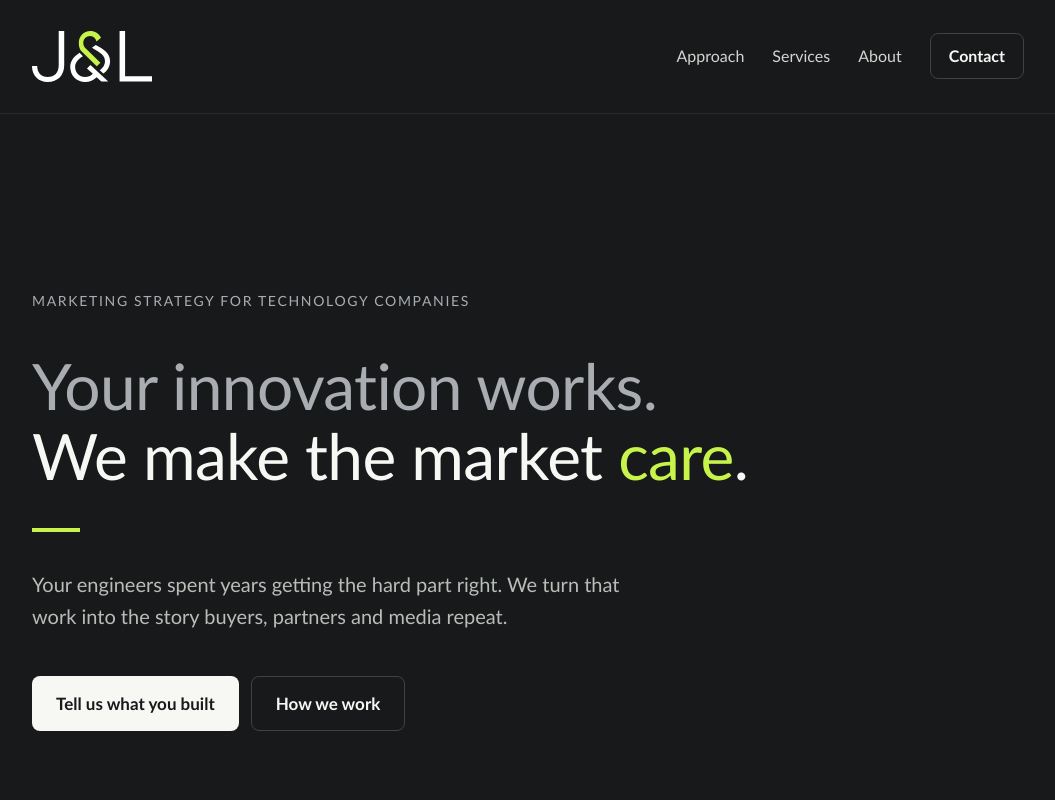
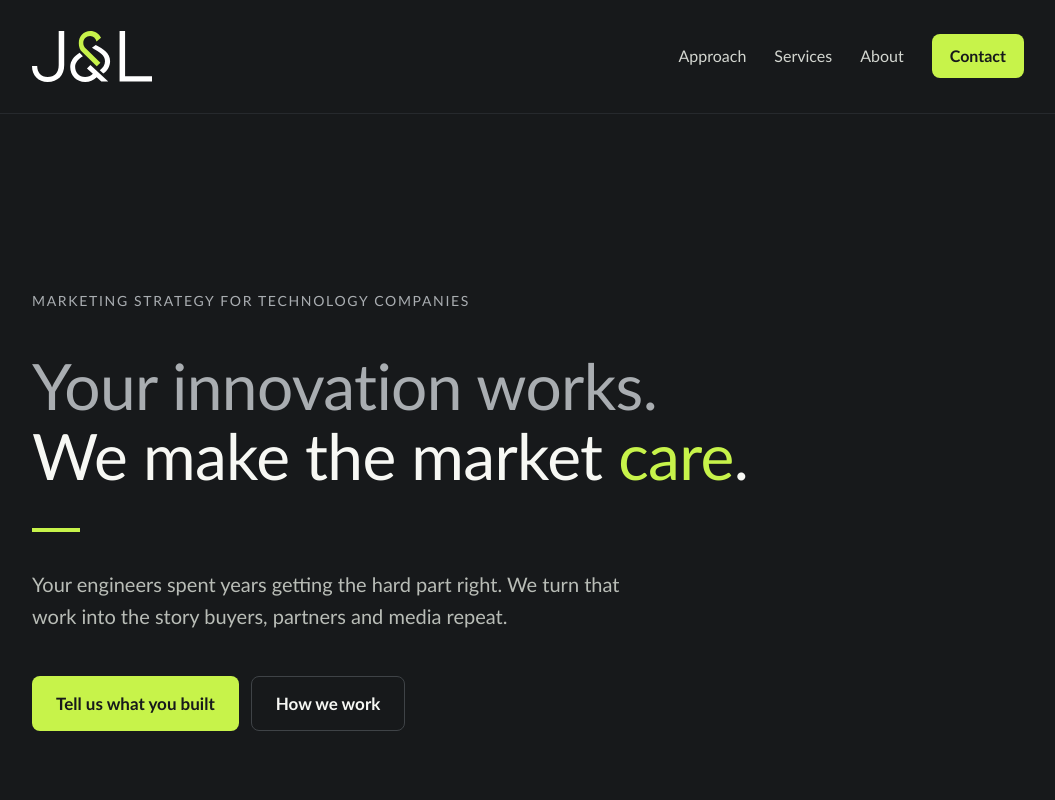
Before and after one commit to jerryjungle/jlstgco-site, a plain HTML site: page index.html in a window 1280 px wide. Shown: the top 800 px of the page, without its empty margins (112-1167 px from the left). Drawn offline with Linux system fonts and the light colour scheme.

Commit message:
Restore chartreuse block buttons
Co-Authored-By: Claude Opus 5.5 <noreply@anthropic.com>
Claude-Session: https://claude.ai/code/session_01C1juADesMAasRMYEaovynv

```diff
--- a/styles.css
+++ b/styles.css
@@ -195,3 +195,9 @@ body { font-size: 18px; }
 .cta p { font-size: 18px; }
 .site-footer .wrap { font-size: 15px; }
 .tagline { font-size: 17px; }
+
+/* Chartreuse block buttons (restored at owner's request) */
+.btn-light { background: var(--accent); color: var(--ink); }
+.btn-light:hover { background: #D4F76A; color: var(--ink); }
+.nav .btn-nav { background: var(--accent); color: var(--ink); border: 0; }
+.nav .btn-nav:hover, .nav .btn-nav[aria-current="page"] { background: #D4F76A; color: var(--ink); border: 0; box-shadow: none; }
```
